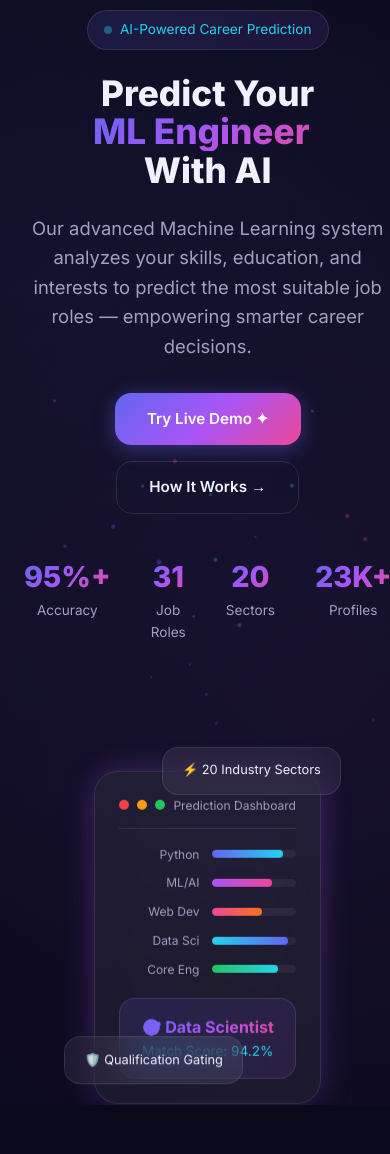
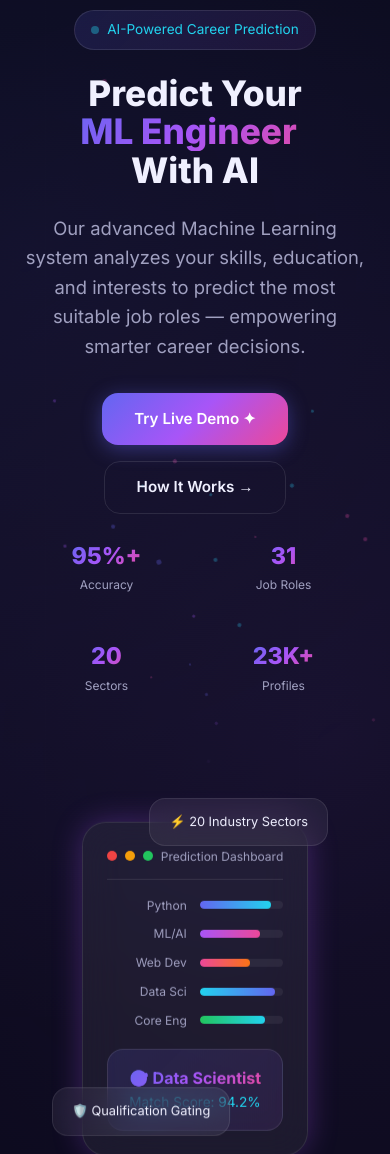
Before and after one commit to iamkanhaiyakumar/job_role_prediction, a Flask app: page / in a window 390 px wide. Shown: the part 70-1224 px from the top of the page. Run offline with Flask 3, Linux system fonts and the light colour scheme; parts of the project's set-up code (start-up, migrations or seed data) failed here and were passed over; some libraries are stand-ins or nearby versions.

Commit message:
Fix mobile responsiveness: input floating labels, hero stats 2x2 grid, and profile card layout

```diff
--- a/static/css/style.css
+++ b/static/css/style.css
@@ -83,7 +83,8 @@ input,select,textarea{font-family:inherit;border:none;outline:none}
 .hero h1 .gradient-text{background:var(--gradient-main);-webkit-background-clip:text;-webkit-text-fill-color:transparent;background-clip:text;display:inline-block;min-width:280px}
 .hero p{color:var(--text-secondary);font-size:1.15rem;margin-bottom:2rem;max-width:500px}
 .hero-buttons{display:flex;gap:1rem;flex-wrap:wrap}
-.hero-stats{display:flex;gap:2.5rem;margin-top:2.5rem}
+.hero-stats{display:grid;grid-template-columns:repeat(4,1fr);gap:1.5rem;margin-top:2.5rem}
+.hero-stat{text-align:center}
 .hero-stat h3{font-size:1.8rem;font-weight:800;background:var(--gradient-main);-webkit-background-clip:text;-webkit-text-fill-color:transparent;background-clip:text}
 .hero-stat p{color:var(--text-secondary);font-size:0.85rem}
 .hero-visual{position:relative}
@@ -241,6 +242,7 @@ input,select,textarea{font-family:inherit;border:none;outline:none}
   .steps-grid{grid-template-columns:1fr}
   .tech-grid{grid-template-columns:repeat(2,1fr)}
   .hero h1{font-size:2.2rem}
+  .hero-stats{grid-template-columns:repeat(2,1fr);gap:1.2rem;justify-items:center;margin-top:2rem;}
   .section{padding:4rem 0}
   .footer-grid{grid-template-columns:1fr}
   .form-row{grid-template-columns:1fr}
@@ -248,6 +250,11 @@ input,select,textarea{font-family:inherit;border:none;outline:none}
   .cta-banner-box{flex-direction:column;text-align:center;}
   .cta-banner-stats{justify-content:center;}
   .cta-banner-btns{justify-content:center;}
+}
+@media(max-width:420px){
+  .hero-stats{grid-template-columns:repeat(2,1fr);gap:0.75rem;margin-top:1.5rem;}
+  .hero-stat h3{font-size:1.45rem;}
+  .hero-stat p{font-size:0.75rem;}
 }
 
 /* ===== NEW: Scroll Progress Bar ===== */
--- a/templates/dashboard.html
+++ b/templates/dashboard.html
@@ -304,11 +304,11 @@
               </div>
               <div class="fl-group full-width">
                 <input type="text" name="skills" id="fl-skills" placeholder=" ">
-                <label for="fl-skills">Skills (e.g., python, sql, autocad, financial modeling, legal research, figma)</label>
+                <label for="fl-skills">Skills (e.g., Python, React, SQL, ML, AWS)</label>
               </div>
               <div class="fl-group full-width">
                 <input type="text" name="certifications" id="fl-certs" placeholder=" ">
-                <label for="fl-certs">Certifications (e.g. AWS, CFA, Google Data, PMP, Six Sigma, Bar License)</label>
+                <label for="fl-certs">Certifications (e.g. AWS, CFA, PMP, Six Sigma)</label>
               </div>
             </div>
           </div>
```
Also changed, not shown: static/css/dashboard.css (+8 -1 lines).
